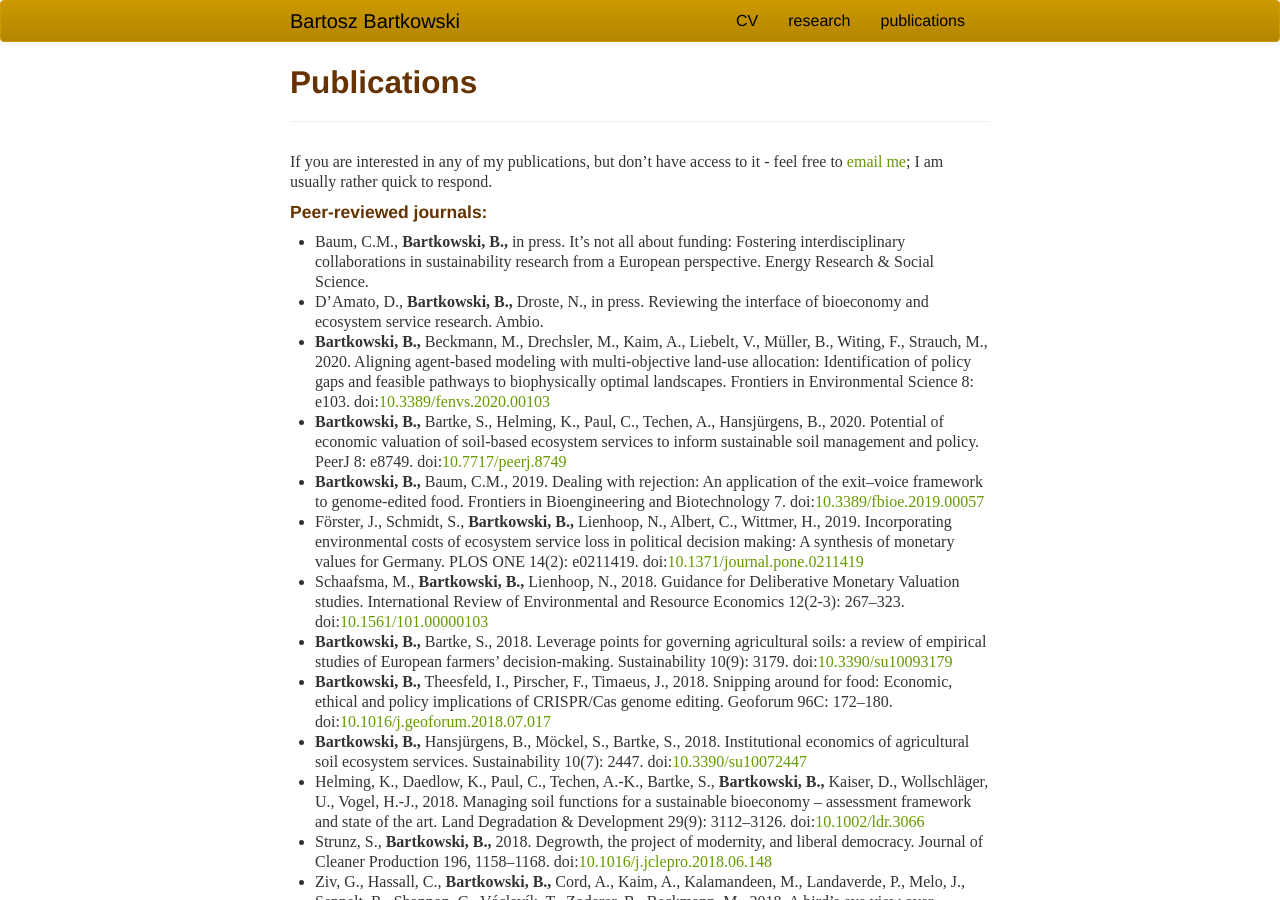
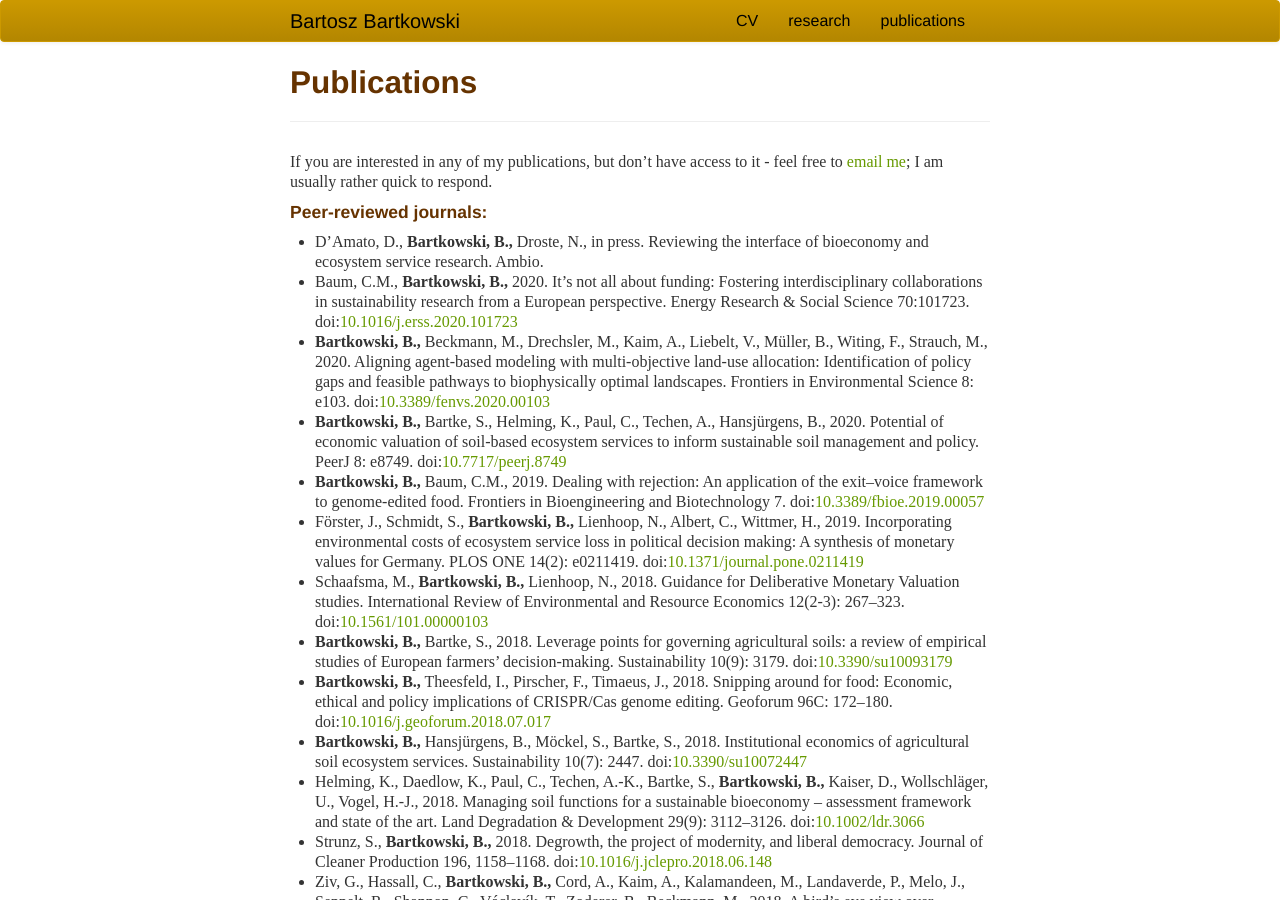
Before and after one commit to BartoszBartk/BartoszBartk.github.io, a Jekyll site: the page built from pages/publications.md, in a window 1280 px wide and 900 px high. Built offline with Jekyll 4.4.1, drawn with Linux system fonts in a browser that asks for light colours; our own code applies the rules of GitHub Pages for plain Markdown files.

Commit message:
update pubs

```diff
--- a/pages/publications.md
+++ b/pages/publications.md
@@ -7,8 +7,8 @@ If you are interested in any of my publications, but don't have access to it - f
 
 #### Peer-reviewed journals:
 <ul>
-<li>Baum, C.M., <b>Bartkowski, B.,</b> in press. It’s not all about funding: Fostering interdisciplinary collaborations in sustainability research from a European perspective. Energy Research & Social Science.</li>
 <li>D’Amato, D., <b>Bartkowski, B.,</b> Droste, N., in press. Reviewing the interface of bioeconomy and ecosystem service research. Ambio.</li>
+<li>Baum, C.M., <b>Bartkowski, B.,</b> 2020. It’s not all about funding: Fostering interdisciplinary collaborations in sustainability research from a European perspective. Energy Research & Social Science 70:101723. doi:<a href="https://doi.org/10.1016/j.erss.2020.101723">10.1016/j.erss.2020.101723</a></li>
 <li><b>Bartkowski, B.,</b> Beckmann, M., Drechsler, M., Kaim, A., Liebelt, V., Müller, B., Witing, F., Strauch, M., 2020. Aligning agent-based modeling with multi-objective land-use allocation: Identification of policy gaps and feasible pathways to biophysically optimal landscapes. Frontiers in Environmental Science 8: e103. doi:<a href="https://doi.org/10.3389/fenvs.2020.00103">10.3389/fenvs.2020.00103</a></li>
 <li><b>Bartkowski, B.,</b> Bartke, S., Helming, K., Paul, C., Techen, A., Hansjürgens, B., 2020. Potential of economic valuation of soil-based ecosystem services to inform sustainable soil management and policy. PeerJ 8: e8749. doi:<a href="https://doi.org/10.7717/peerj.8749">10.7717/peerj.8749</a></li>
 <li><b>Bartkowski, B.,</b> Baum, C.M., 2019. Dealing with rejection: An application of the exit–voice framework to genome-edited food. Frontiers in Bioengineering and Biotechnology 7. doi:<a href="https://doi.org/10.3389/fbioe.2019.00057">10.3389/fbioe.2019.00057</a></li>
```
